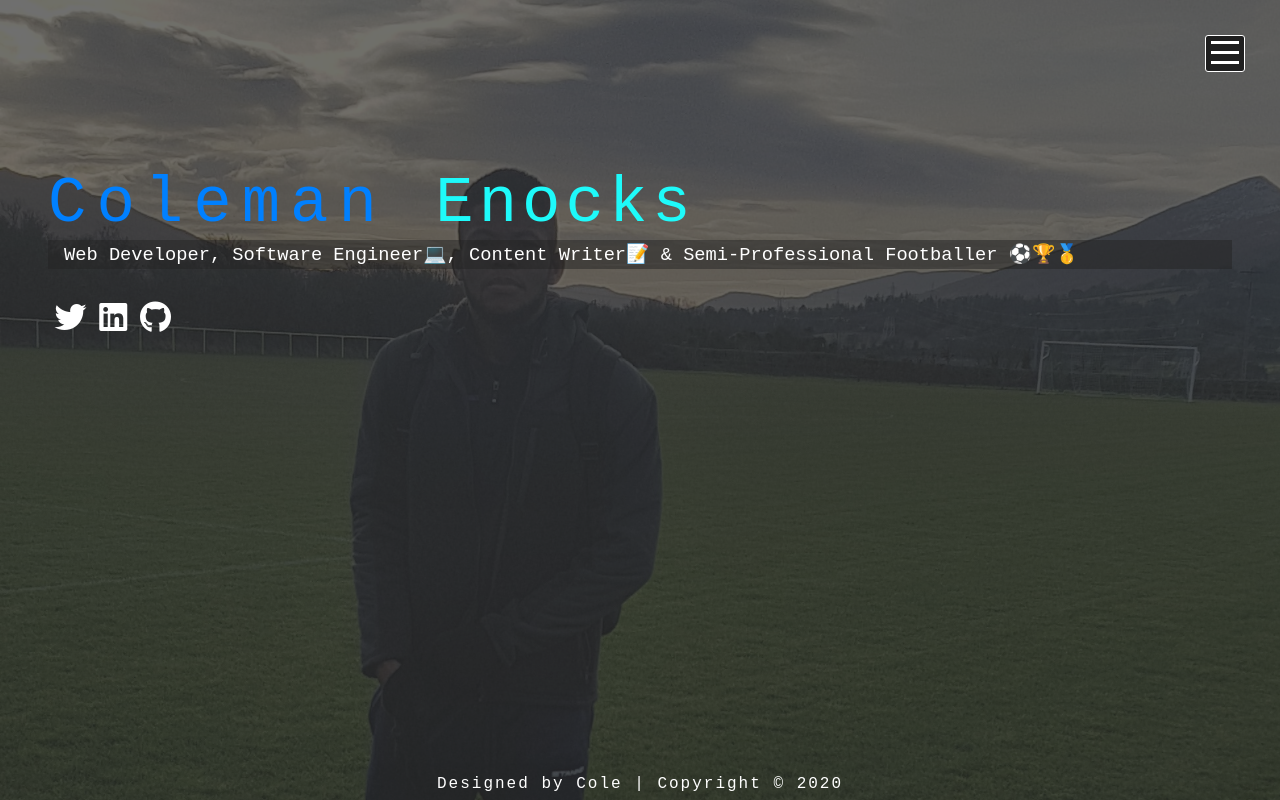
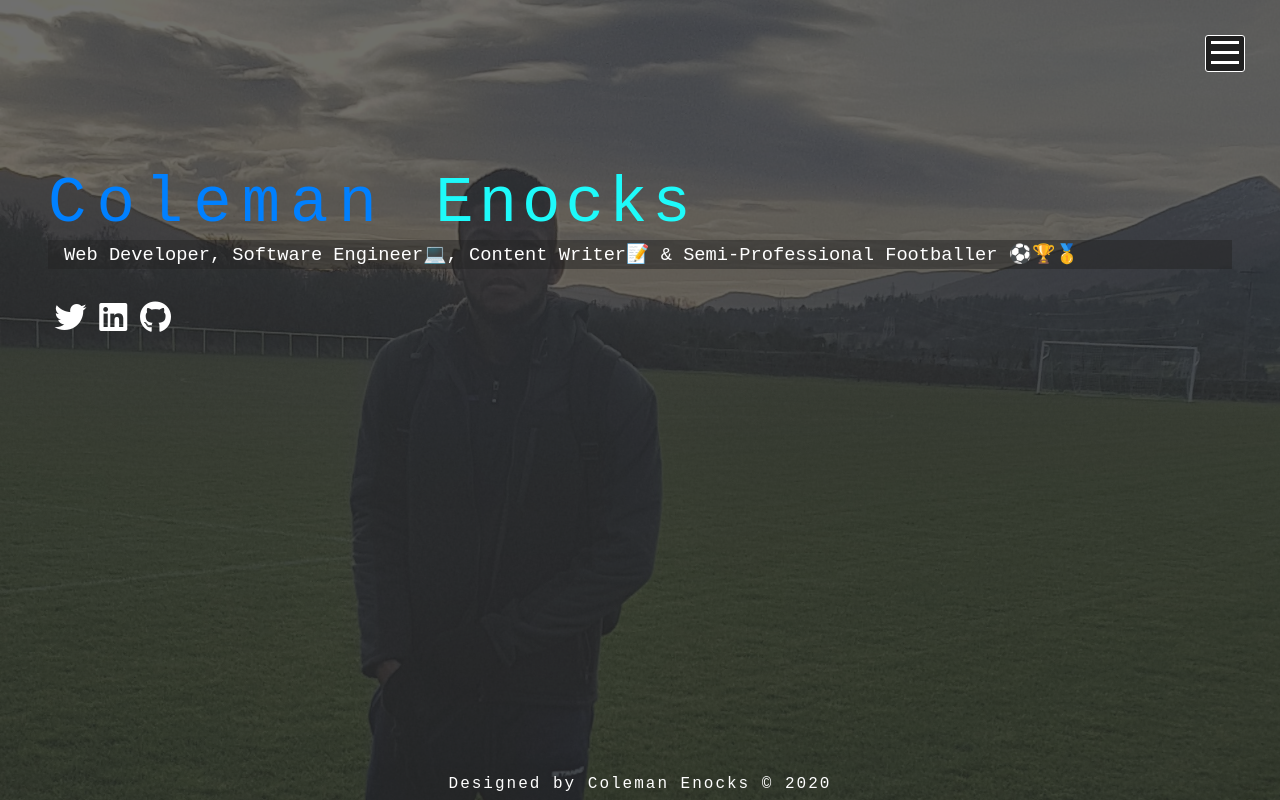
Before and after one commit to colenocks/portfolio, a React (Create React App) app: page / in a window 1280 px wide. Built offline with nearby package versions, Linux system fonts and the light colour scheme.

Commit message:
modify Footer

```diff
--- a/src/components/Footer.jsx
+++ b/src/components/Footer.jsx
@@ -4,8 +4,8 @@ const Footer = () => {
   const date = new Date();
   const year = date.getFullYear();
   return (
-    <footer className="footer flex-center">
-      <p>Designed by Cole | Copyright &copy; {year}</p>
+    <footer className='footer flex-center'>
+      <p>Designed by Coleman Enocks &copy; {year}</p>
     </footer>
   );
 };
```
